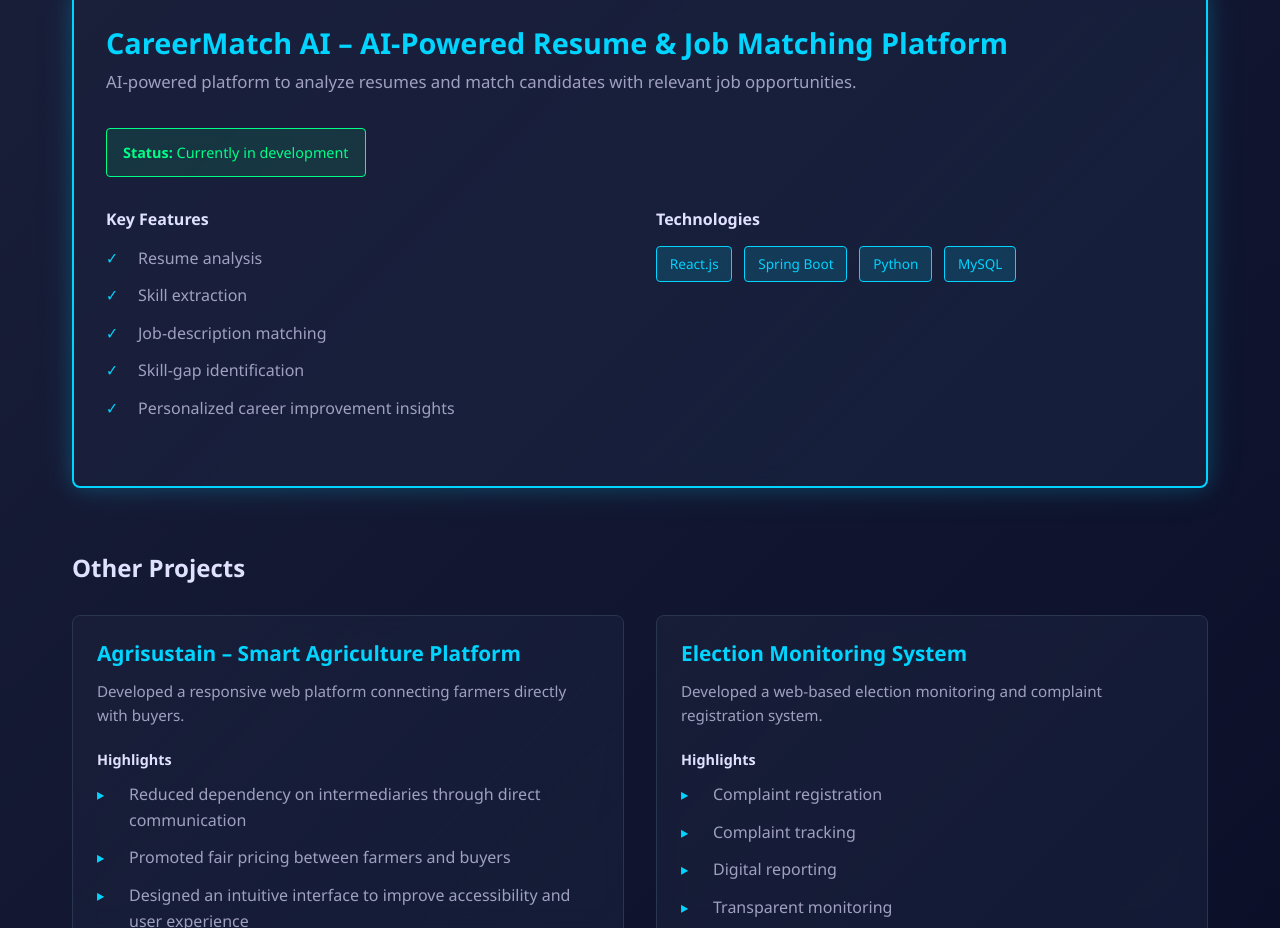
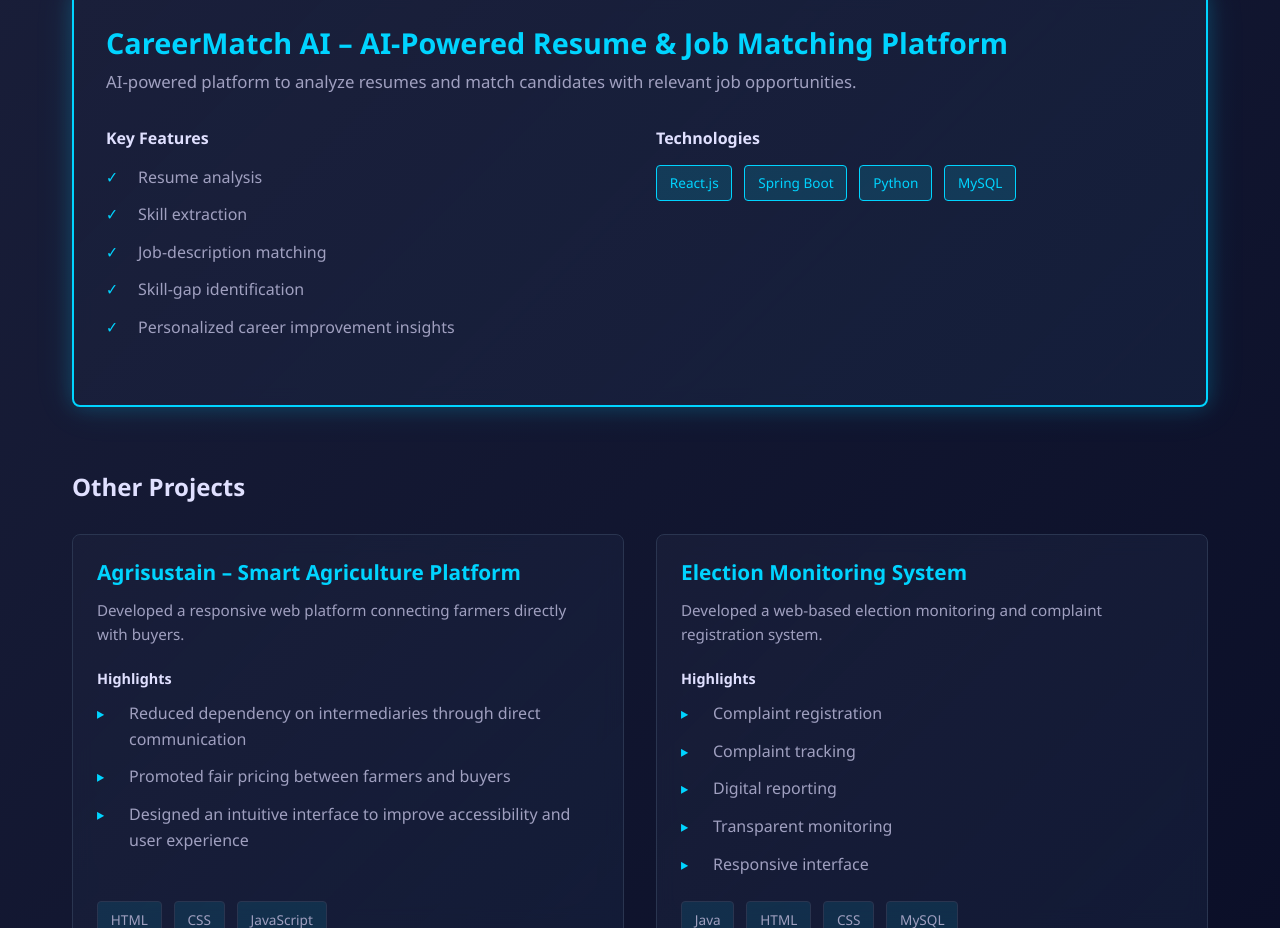
Before and after one commit to KL2400030145/portfolio, a React (Vite) app: page / in a window 1280 px wide. Shown: the part 4645-5573 px from the top of the page. Built offline with nearby package versions, Linux system fonts and the light colour scheme.

Commit message:
Updated final

```diff
--- a/src/data/portfolioData.js
+++ b/src/data/portfolioData.js
@@ -81,8 +81,7 @@ export const portfolioData = {
       ],
       featured: true,
       github: null,
-      demo: null,
-      note: "Currently in development"
+      demo: null
     },
     {
       id: 3,
```
